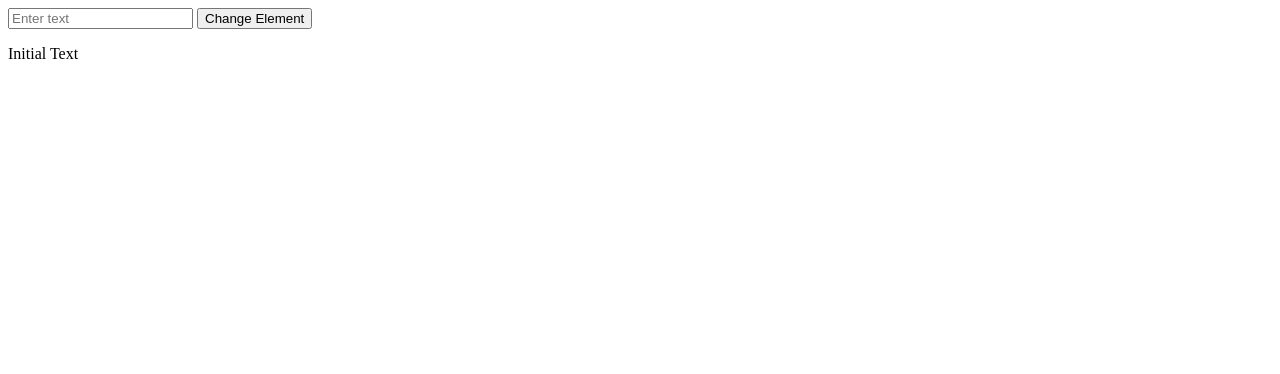
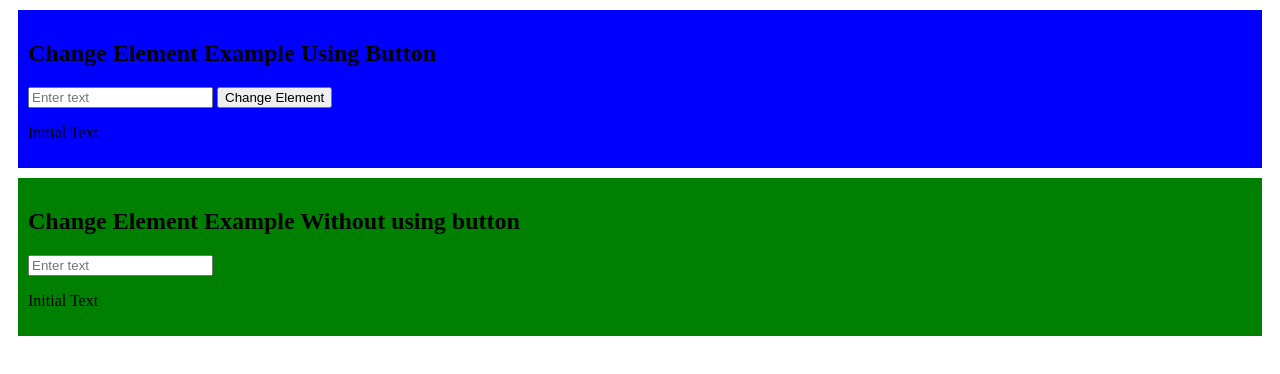
Before and after one commit to Tevi22/JavaScript_Workspace, a website: page Exercise/dom manipulation demo/index.html in a window 1280 px wide. Drawn offline with Linux system fonts and the light colour scheme.

Commit message:
added a couple example

```diff
--- a/Exercise/dom manipulation demo/index.html
+++ b/Exercise/dom manipulation demo/index.html
@@ -1,12 +1,26 @@
 <!DOCTYPE html>
 <html>
+
 <head>
-    <title>Change Element Example</title>
+    <title>Change Element Example Using Button</Button></title>
     <script src="./main.js"></script>
+    <link rel="stylesheet" href="./main.css">
 </head>
+
 <body>
-    <input type="text" id="inputField" placeholder="Enter text">
-    <button onclick="changeElement()">Change Element</button>
-    <p id="outputElement">Initial Text</p>
+
+    <div id="one">
+        <h2>Change Element Example Using Button</h2>
+        <input type="text" id="inputField" placeholder="Enter text">
+        <button onclick="changeElement()">Change Element</button>
+        <p id="outputElement">Initial Text</p>
+    </div>
+
+    <div id="two">
+        <h2>Change Element Example Without using button</h2>
+        <input type="text" id="inputField2" placeholder="Enter text">
+        <p id="outputElement2">Initial Text</p>
+    </div>
 </body>
+
 </html>
--- /dev/null
+++ b/Exercise/dom manipulation demo/main.css
@@ -0,0 +1,11 @@
+#one {
+    background-color: blue;
+    margin: 10px;
+    padding: 10px;
+}
+
+#two {
+    background-color: green;
+    margin: 10px;
+    padding: 10px;
+}
--- a/Exercise/dom manipulation demo/main.js
+++ b/Exercise/dom manipulation demo/main.js
@@ -1,7 +1,23 @@
+
+// In order to see how each example works comment out the section of code you do not what to use
+// Change Element Example Using Button
+
+
 function changeElement() {
     // Get user input from the input field
     const userInput = document.getElementById('inputField').value;
 
     // Change the text of the output element
-    document.getElementById('outputElement').innerHTML = userInput;
+    document.getElementById('outputElement').innerHTML = 'Hi ' + userInput;
 }
+
+
+// Change Element Example Without using button
+/*
+document.addEventListener("DOMContentLoaded", function() {
+    document.getElementById("inputField2").addEventListener("input", function() {
+        document.getElementById("outputElement2").innerHTML = this.value;
+    });
+
+});
+*/
```
